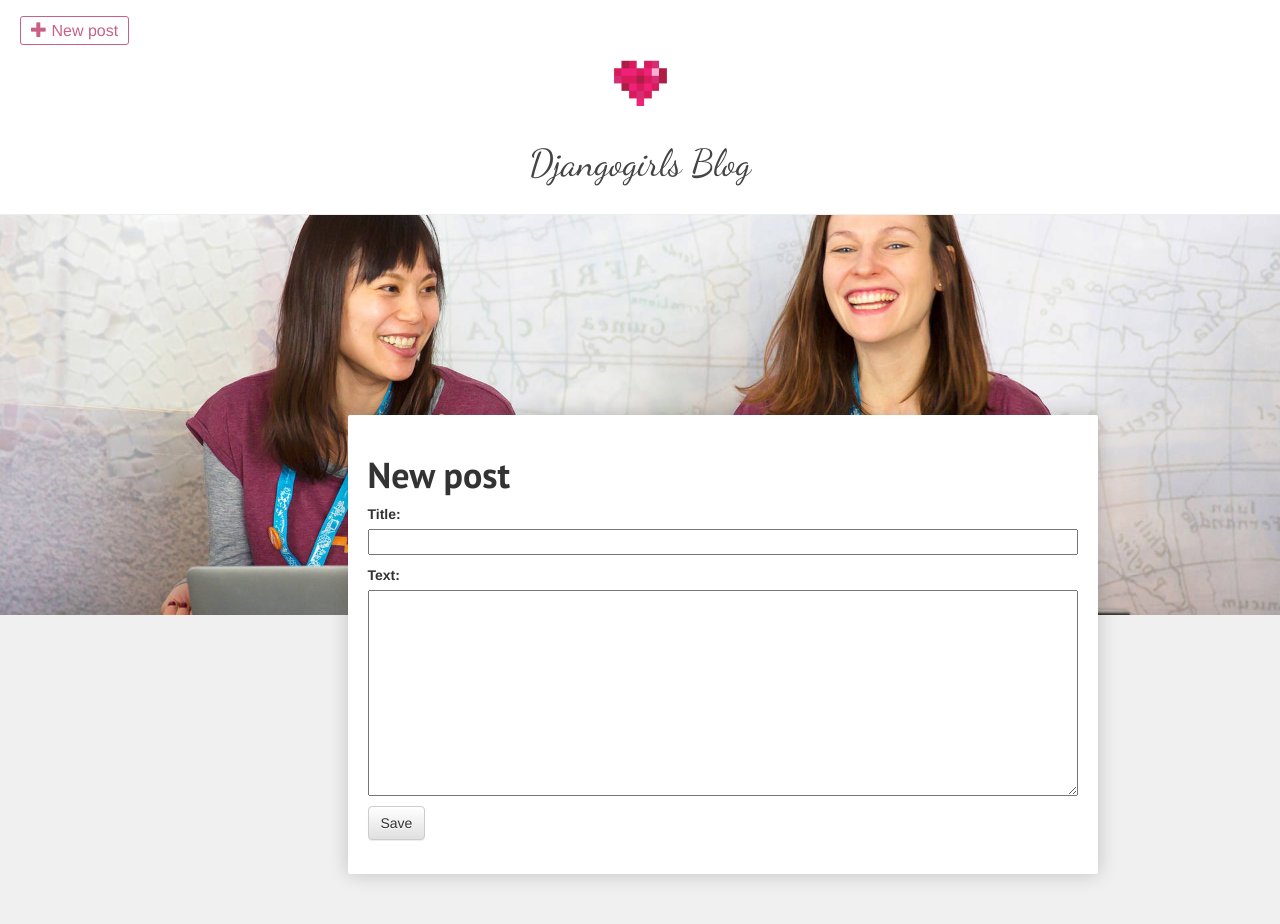
After one commit to laurawacrenier/djangogirls-blog, a Django app: page /post/new/ in a window 1280 px wide. The commit adds this page. Run offline with Django 3.2, Linux system fonts and the light colour scheme; the visitor is signed in with stand-in values (Sample User, id 1); some libraries are stand-ins or nearby versions.

Commit message:
Add form to create and edit new posts

```diff
--- /dev/null
+++ b/blog/forms.py
@@ -0,0 +1,9 @@
+from django import forms
+
+from .models import Post
+
+class PostForm(forms.ModelForm):
+
+    class Meta:
+        model = Post
+        fields = ('title', 'text',)
--- a/blog/static/css/blog.css
+++ b/blog/static/css/blog.css
@@ -5,7 +5,7 @@ body{
 .page-header {
     background-color: #ffffff;
     margin-top: 0;
-    padding: 20px 20px 20px 40px;
+    padding: 20px 20px 20px 20px;
     margin-bottom: 0;
 }
 
@@ -15,6 +15,10 @@ body{
     text-decoration: none;
     text-align: center;
     font-family: 'Dancing Script', cursive;
+}
+
+.new-post-button{
+
 }
 
 .page-header .logo{
@@ -47,19 +51,27 @@ h1, h2, h3, h4 {
     color: #de89a6;
 }
 
-.save {
-    float: right;
+.save .btn .btn-default {
+    background-image: none;
 }
 
 .post-form textarea, .post-form input {
     width: 100%;
 }
 
-.top-menu, .top-menu:hover, .top-menu:visited {
-    color: #ffffff;
-    float: right;
-    font-size: 26pt;
+.top-menu {
+    color: #cb6085;
+    font-size: 12pt;
     margin-right: 20px;
+    padding: 5px 10px;
+    border-radius: 3px;
+    border: 1px solid #cb6085;
+}
+
+.top-menu:hover {
+   background-color: #cb6085;
+   color: #fff;
+   text-decoration: none;
 }
 
 .posts-list{
@@ -95,3 +107,11 @@ h1, h2, h3, h4 {
 .post h1 a:hover{
 	color: #cb6085;
 }
+
+.new-post{
+	background-color: #fff;
+	padding: 20px;
+    border-radius: 2px;
+    box-shadow: 0px 0px 20px rgba(0, 0, 0, .2);
+    margin-bottom: 50px;
+}
--- a/blog/templates/blog/base.html
+++ b/blog/templates/blog/base.html
@@ -13,6 +13,11 @@
     </head>
     <body>
         <div class="page-header">
+            {% if user.is_authenticated %}
+                <div class="new-post-button">
+                    <a href="{% url 'post_new' %}" class="top-menu"><span class="glyphicon glyphicon-plus"></span> New post</a>
+                </div>
+            {% endif %}
             <div class="logo">
                 <a href="{% url 'post_list' %}"><img src="../../static/img/logo.png"/></a>
             </div>
--- a/blog/templates/blog/post_detail.html
+++ b/blog/templates/blog/post_detail.html
@@ -5,8 +5,12 @@
         {% if post.published_date %}
             <div class="date">
                 {{ post.published_date }}
+                {% if user.is_authenticated %}
+                	<a class="btn btn-default" href="{% url 'post_edit' pk=post.pk %}"><span class="glyphicon glyphicon-pencil"></span></a>
+            	{% endif %}
             </div>
         {% endif %}
+
         <h1>{{ post.title }}</h1>
         <p>{{ post.text|linebreaksbr }}</p>
     </div>
--- /dev/null
+++ b/blog/templates/blog/post_edit.html
@@ -0,0 +1,11 @@
+{% extends 'blog/base.html' %}
+
+{% block content %}
+	<div class="new-post">
+	    <h1>New post</h1>
+	    <form method="POST" class="post-form">{% csrf_token %}
+	        {{ form.as_p }}
+	        <button type="submit" class="save btn btn-default">Save</button>
+	    </form>
+	</div>
+{% endblock %}
--- a/blog/urls.py
+++ b/blog/urls.py
@@ -1,7 +1,11 @@
 from django.conf.urls import url
 from . import views
+from .forms import PostForm
 
 urlpatterns = [
     url(r'^$', views.post_list, name='post_list'),
     url(r'^post/(?P<pk>[0-9]+)/$', views.post_detail, name='post_detail'),
+    url(r'^post/new/$', views.post_new, name='post_new'),
+    url(r'^post/(?P<pk>[0-9]+)/edit/$', views.post_edit, name='post_edit'),
+
 ]
--- a/blog/views.py
+++ b/blog/views.py
@@ -2,6 +2,8 @@ from django.shortcuts import render
 from django.utils import timezone
 from .models import Post
 from django.shortcuts import render, get_object_or_404
+from .forms import PostForm
+from django.shortcuts import redirect
 
 def post_list(request):
     posts = Post.objects.filter(published_date__lte=timezone.now()).order_by('-published_date')
@@ -10,3 +12,31 @@ def post_list(request):
 def post_detail(request, pk):
     post = get_object_or_404(Post, pk=pk)
     return render(request, 'blog/post_detail.html', {'post': post})
+
+def post_new(request):
+    if request.method == "POST":
+        form = PostForm(request.POST)
+        if form.is_valid():
+            post = form.save(commit=False)
+            post.author = request.user
+            post.published_date = timezone.now()
+            post.save()
+            return redirect('post_detail', pk=post.pk)
+    else:
+        form = PostForm()
+    return render(request, 'blog/post_edit.html', {'form': form})
+
+
+def post_edit(request, pk):
+    post = get_object_or_404(Post, pk=pk)
+    if request.method == "POST":
+        form = PostForm(request.POST, instance=post)
+        if form.is_valid():
+            post = form.save(commit=False)
+            post.author = request.user
+            post.published_date = timezone.now()
+            post.save()
+            return redirect('post_detail', pk=post.pk)
+    else:
+        form = PostForm(instance=post)
+    return render(request, 'blog/post_edit.html', {'form': form})
```
